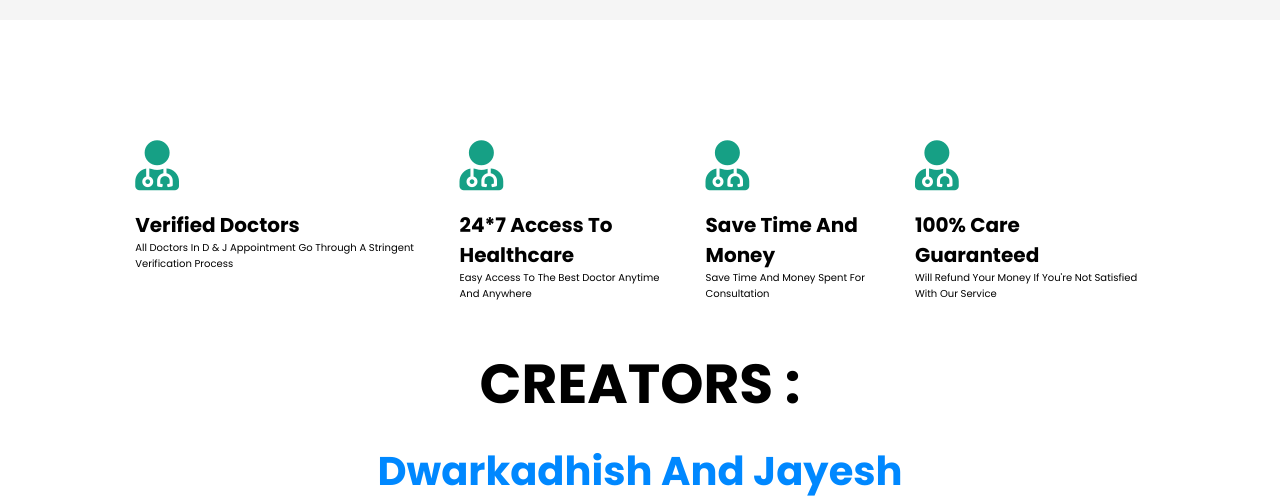
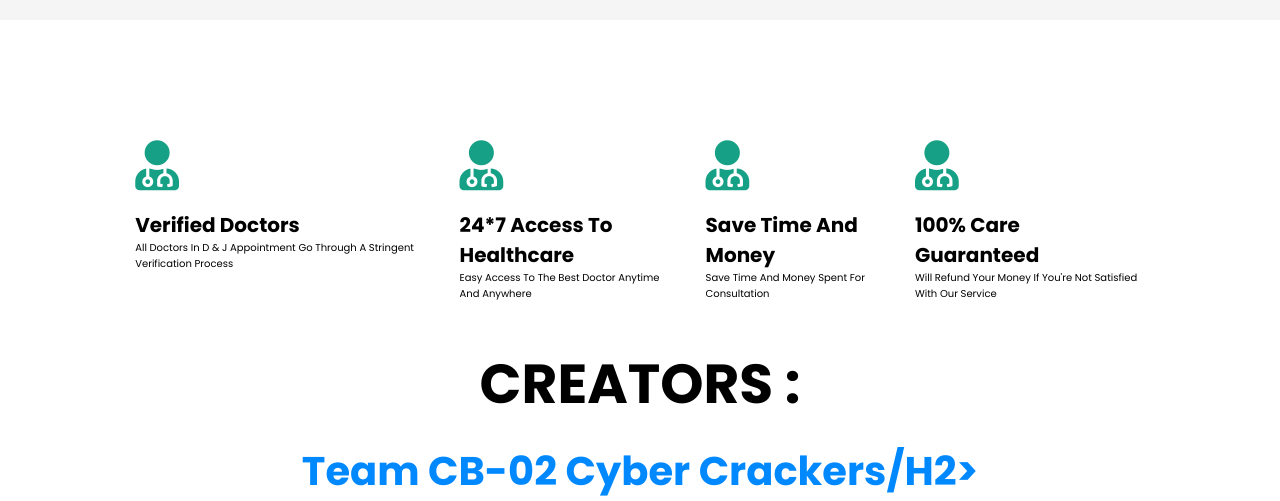
Before and after one commit to Pawan1618/CB-02-CYBER-CRACKERS, a plain HTML site: page about.html in a window 1280 px wide. Shown: the part 389-890 px from the top of the page. Drawn offline with Linux system fonts and the light colour scheme.

Commit message:
Update about.html

```diff
--- a/about.html
+++ b/about.html
@@ -93,7 +93,7 @@
             </section>
             <h1 id="royal"> CREATORS :</h1>
             <br>
-            <h2 id="bro"> Dwarkadhish and Jayesh</h2>
+            <h2 id="bro"> Team CB-02 Cyber Crackers/h2>
 
 </body>
 </html>
```
